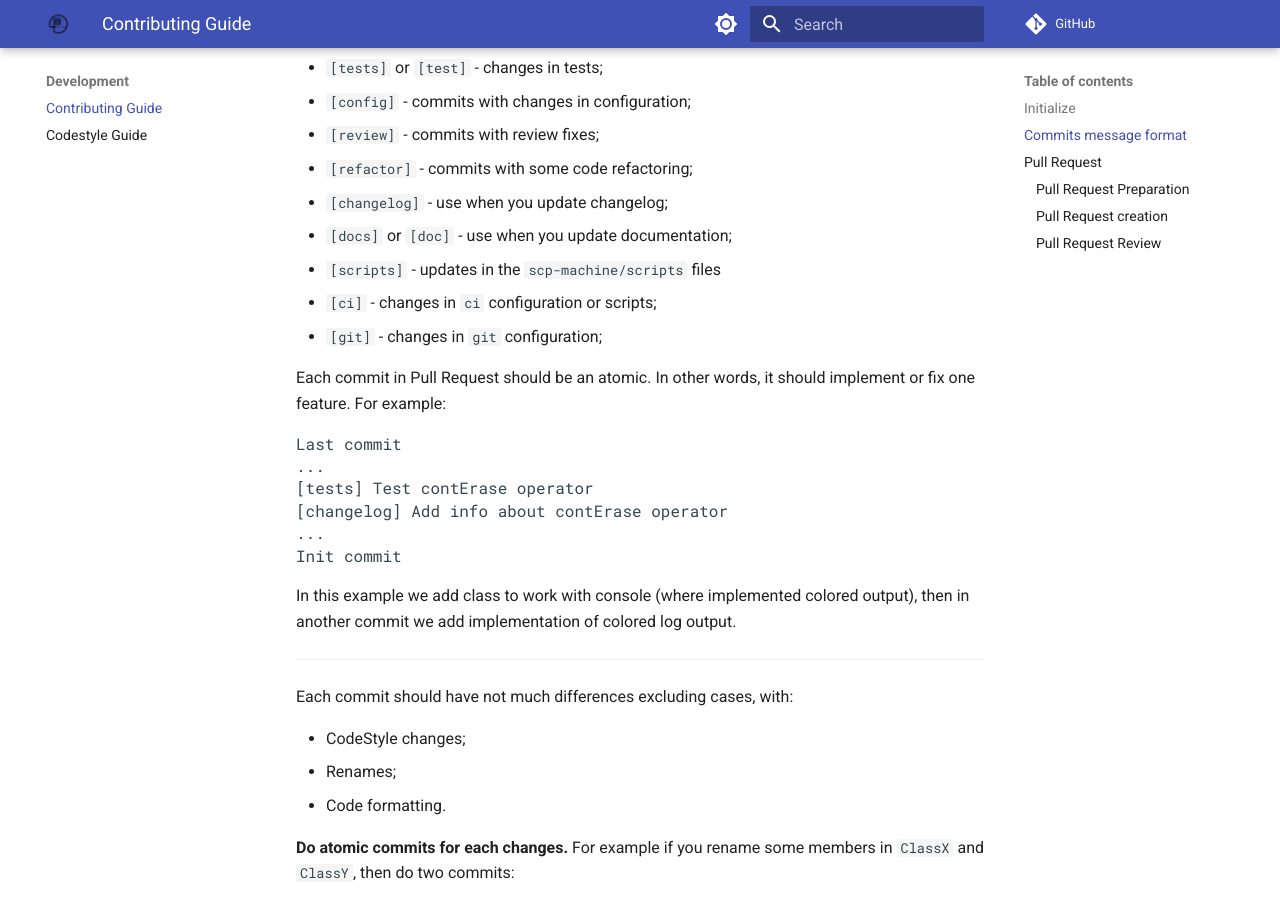
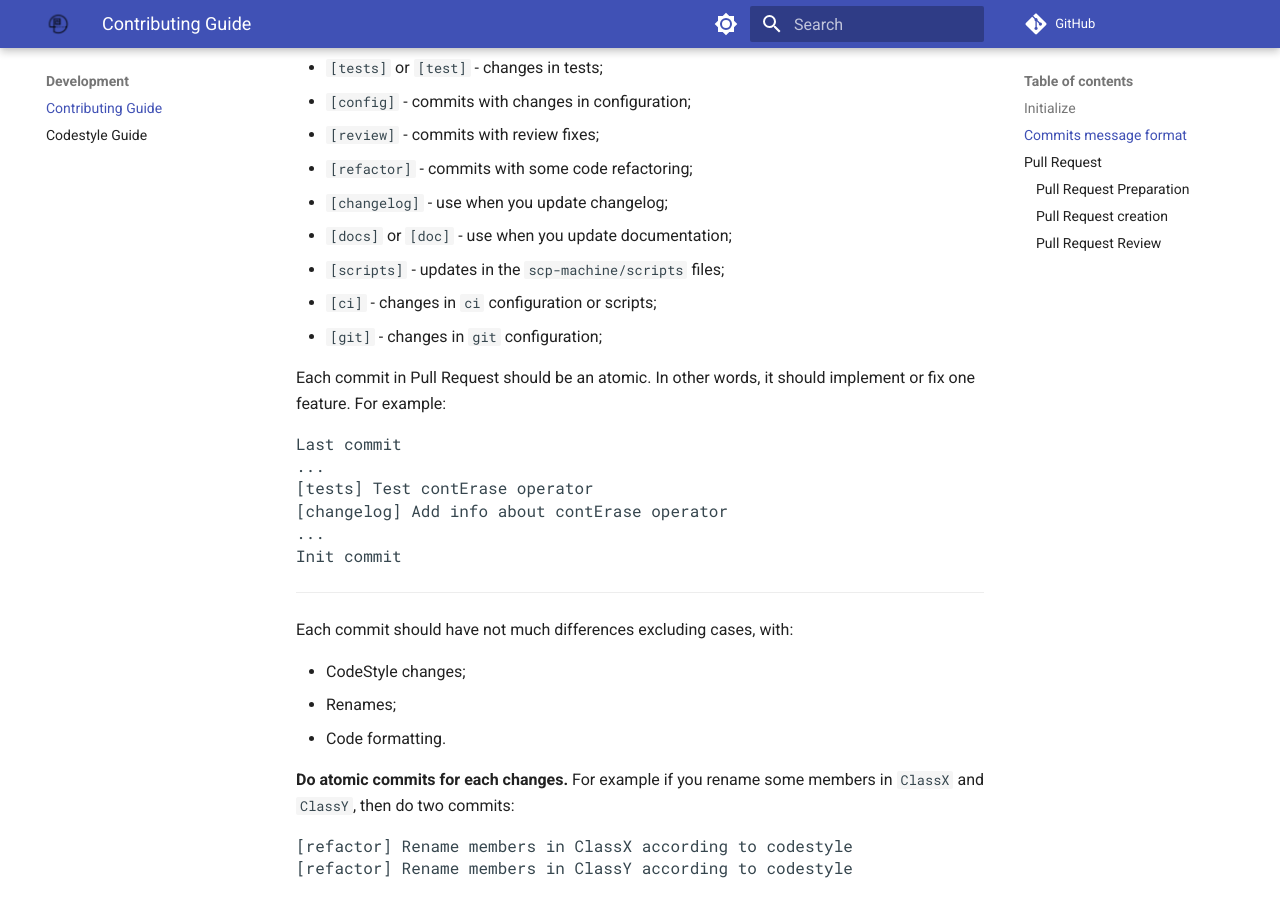
Before and after one commit to ostis-ai/scp-machine, an MkDocs documentation site: the page built from docs/CONTRIBUTING.md, in a window 1280 px wide and 900 px high, scrolled down 1293 px. Built offline with MkDocs 1.6.1 and Material for MkDocs 9.7.7, drawn with Linux system fonts in a browser that asks for light colours; comment, search, counter and statistics services are not loaded.

Commit message:
[docs] Fix incorrects in CONTRIBUTING.md

```diff
--- a/docs/CONTRIBUTING.md
+++ b/docs/CONTRIBUTING.md
@@ -57,7 +57,7 @@
   * `[refactor]` - commits with some code refactoring;
   * `[changelog]` - use when you update changelog;
   * `[docs]` or `[doc]` - use when you update documentation;
-  * `[scripts]` - updates in the `scp-machine/scripts` files
+  * `[scripts]` - updates in the `scp-machine/scripts` files;
   * `[ci]` - changes in `ci` configuration or scripts;
   * `[git]` - changes in `git` configuration;
 
@@ -71,8 +71,6 @@
 ...
 Init commit
 </pre>
-
-In this example we add class to work with console (where implemented colored output), then in another commit we add implementation of colored log output.
 
 ***
 Each commit should have not much differences excluding cases, with:
```
